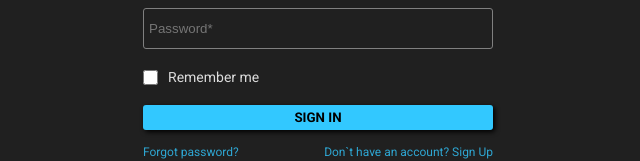
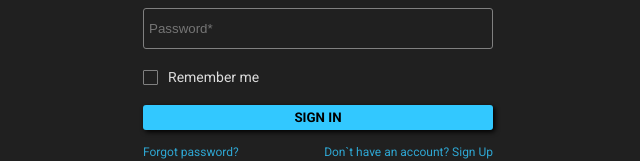
Before and after one commit to mast3rp1ece/react20, a React (Create React App) app: page /signin in a window 1280 px wide. Shown: the part 396-557 px from the top of the page, without its empty margins (322-962 px from the left). Built offline with nearby package versions, Linux system fonts and the light colour scheme.

Commit message:
customize checkbox

```diff
--- a/src/components/SignIn.js
+++ b/src/components/SignIn.js
@@ -49,7 +49,7 @@ export const SignIn = () => {
 		const userData = JSON.parse(storedUserData);
 		if (userData.email && userData.password) {
 			if (userData.email === email && userData.password === password) {
-			alert(`Welcome, ${userData.firstName}! Youre in!`);
+			alert(`Welcome, ${userData.firstName}! You're in!`);
 			} else {
 			alert('Wrong data!');
       	}
@@ -85,8 +85,8 @@ export const SignIn = () => {
 				<SignInput className={isEmailValid ? 'valid' : (email.length === 0) ? '' : 'invalid'} type="email" placeholder="Email Address*" value={email} onChange={(e) => setEmail(e.target.value)} />
 				<SignInput className={isPasswordValid ? 'valid' : (password.length === 0) ? '0' : 'invalid'} type="password" placeholder="Password*" value={password} onChange={(e) => setPassword(e.target.value)} />
 				<div className="check-container">
-					<CheckBox checked={rememberMe} onChange={handleRememberMeChange} type="checkbox"/>
-					<CheckInfo>Remember me</CheckInfo>
+					<CheckBox id="check" checked={rememberMe} onChange={handleRememberMeChange} type="checkbox"/>
+					<CheckInfo for="check">Remember me</CheckInfo>
 				</div>
 				<SignButt>SIGN IN</SignButt>
 				<HelpContainer className="help-links">
--- a/src/components/SignUp.js
+++ b/src/components/SignUp.js
@@ -63,8 +63,8 @@ export const SignUp = () => {
 				<SignInput className={isEmailValid ? 'valid' : (email.length === 0) ? '' : 'invalid'} type="email" placeholder="Email Address*" value={email} onChange={(e) => setEmail(e.target.value)} />
 				<SignInput className={isPasswordValid ? 'valid' : (password.length === 0) ? '0' : 'invalid'} type="password" placeholder="Password*" value={password} onChange={(e) => setPassword(e.target.value)} />
 				<div className="check-container">
-					<CheckBox type="checkbox"/>
-					<CheckInfo var='receiveinfo'>I want to receive inspiration, marketing promotions and updates via email</CheckInfo>
+					<CheckBox id="check" type="checkbox"/>
+					<CheckInfo for ="check" var='receiveinfo'>I want to receive inspiration, marketing promotions and updates via email</CheckInfo>
 				</div>
 				<SignButt>SIGN UP</SignButt>
 				<HelpContainer var='helpend' className="help-links">
--- a/src/components/signin.css
+++ b/src/components/signin.css
@@ -12,3 +12,29 @@
 	display: flex;
 	gap: 15px;
 }
+input[type="checkbox"] {
+	appearance: none;
+	display: flex;
+	justify-content: center;
+	align-items: center;
+	border: 1px solid grey;
+	position: relative;
+	border-radius: 1px;
+}
+input[type="checkbox"]::after {
+	content: "";
+	background: url(../img/check.svg) no-repeat;
+	display: block;
+	width: 18px;
+	height: 18px;
+	position: absolute;
+	left: -.5px;
+	top: -1.5px;
+	display: none;
+}
+input[type="checkbox"]:checked::after {
+	display: block;
+}
+input[type="checkbox"]:checked{
+	border: 0;
+}
--- a/src/components/styled/SignInStyled.js
+++ b/src/components/styled/SignInStyled.js
@@ -43,10 +43,11 @@ margin: 0;
 width: 15px;
 height: 15px;
 `
-export const CheckInfo = styled.span `
+export const CheckInfo = styled.label `
 color: rgb(220, 220, 220);
 font-weight: 400;
 margin-left: 10px;
+cursor: pointer;
 font-size: 14px;
 max-width: ${(props) => props.var === 'receiveinfo' ? '250px' : 'auto'}
 `
```
Also changed, not shown: src/img/check.svg (added).
